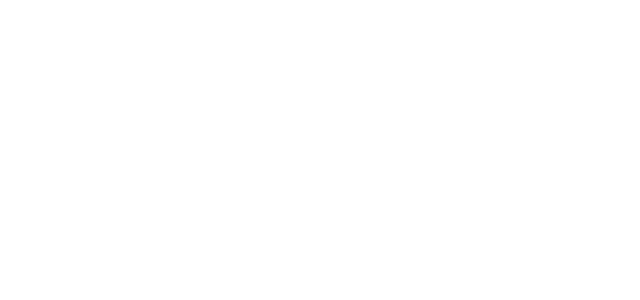
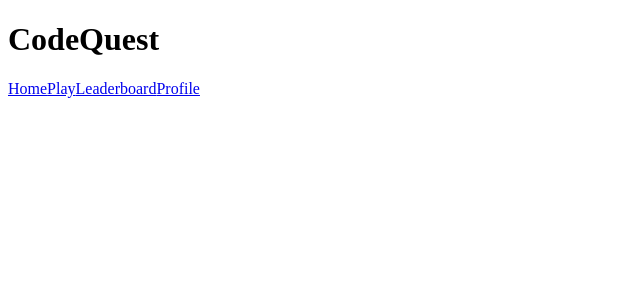
Before and after one commit to will-barnett99/code-game-frontend, a React (Vite) app: page /authentication in a window 1280 px wide. Shown: the top 300 px of the page, without its empty margins (0-640 px from the left). Built offline with nearby package versions, Linux system fonts and the light colour scheme.

Commit message:
add html for header component

```diff
--- a/src/components/Header.jsx
+++ b/src/components/Header.jsx
@@ -1,5 +1,15 @@
-function Header () {
-
+function Header() {
+  return (
+    <header>
+      <h1>CodeQuest</h1>
+      <nav>
+        <a href="#">Home</a>
+        <a href="#">Play</a>
+        <a href="#">Leaderboard</a>
+        <a href="#">Profile</a>
+      </nav>
+    </header>
+  );
 }
 
 export default Header;
```
